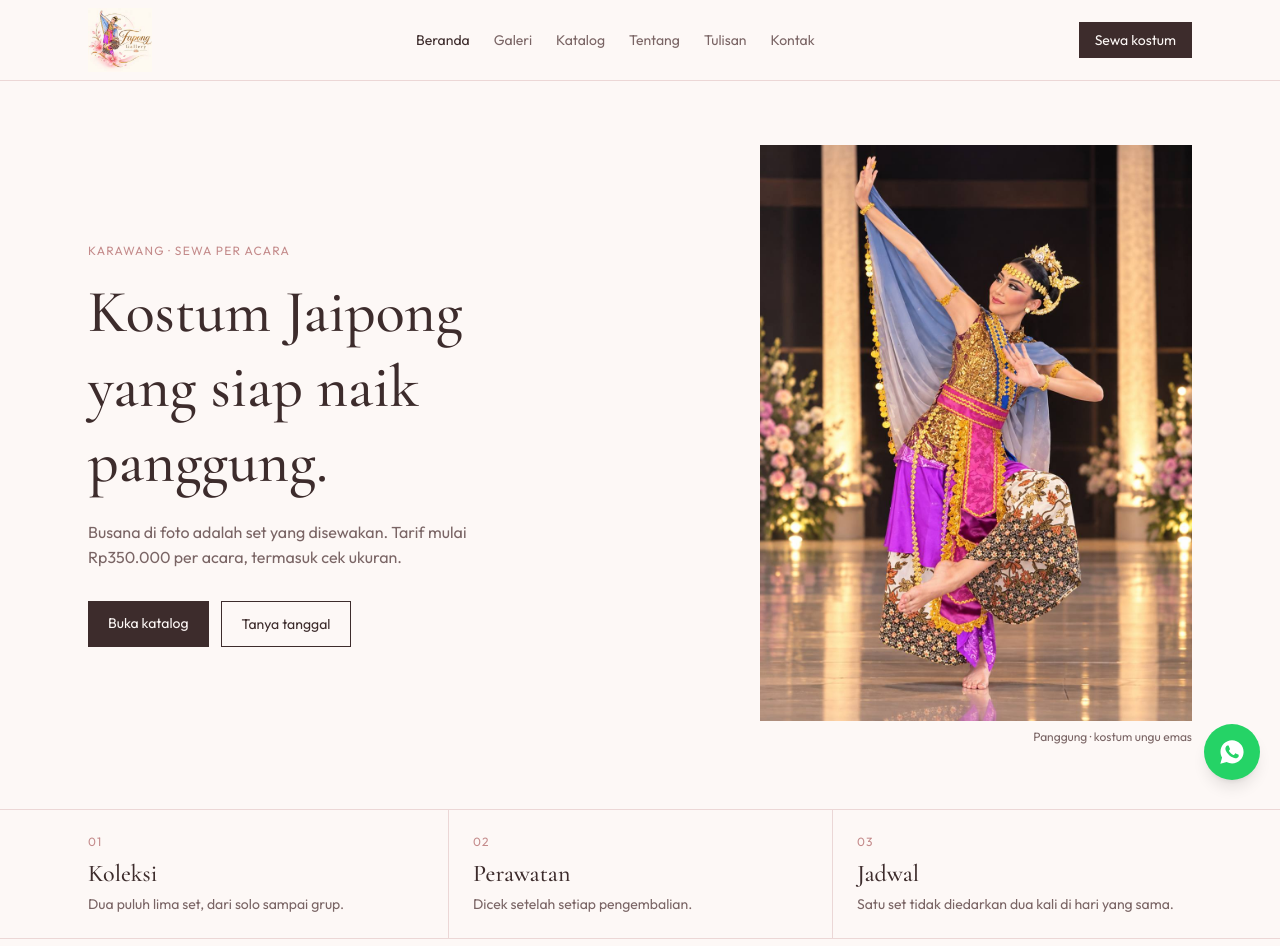
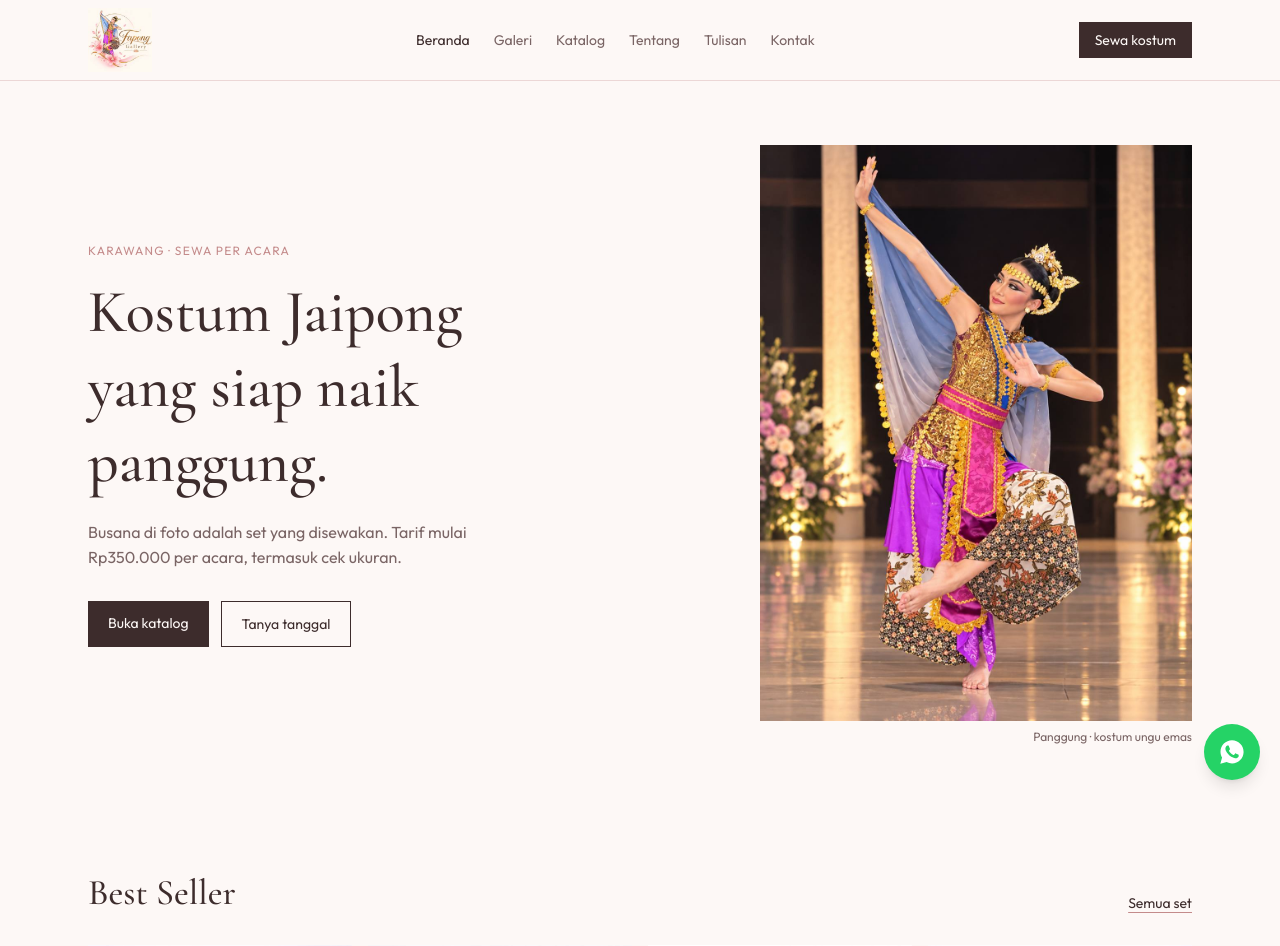
Before and after one commit to BangKale/fapong, a React (Vite) app: page / in a window 1280 px wide. Shown: the top 946 px of the page. Built offline with nearby package versions, Linux system fonts and the light colour scheme.

Commit message:
Replace the home feature strip with a Best Seller section

```diff
--- a/src/pages/Home.tsx
+++ b/src/pages/Home.tsx
@@ -19,20 +19,10 @@ export function Home() {
           <figcaption className="mt-2 text-right text-xs text-muted">Panggung · kostum ungu emas</figcaption>
         </figure>
       </section>
-      <section className="border-y border-rose/30">
-        <dl className="mx-auto grid max-w-6xl md:grid-cols-3">
-          {[["01", "Koleksi", "Dua puluh lima set, dari solo sampai grup."], ["02", "Perawatan", "Dicek setelah setiap pengembalian."], ["03", "Jadwal", "Satu set tidak diedarkan dua kali di hari yang sama."]].map(([n, t, d]) => (
-            <div key={n} className="border-rose/30 px-6 py-6 md:border-l first:md:border-l-0">
-              <dt className="text-xs tracking-widest text-rose">{n}</dt>
-              <dd className="mt-2 font-display text-2xl">{t}</dd>
-              <dd className="mt-1 text-sm text-muted">{d}</dd>
-            </div>
-          ))}
-        </dl>
-      </section>
+
       <section className="mx-auto max-w-6xl px-6 py-16">
         <div className="flex items-end justify-between gap-4">
-          <h2 className="font-display text-4xl">Yang sering keluar</h2>
+          <h2 className="font-display text-4xl">Best Seller</h2>
           <Link to="/catalog" className="text-sm underline decoration-rose underline-offset-4">Semua set</Link>
         </div>
         <div className="mt-8 grid grid-cols-2 gap-x-4 gap-y-8 md:grid-cols-4">
```
